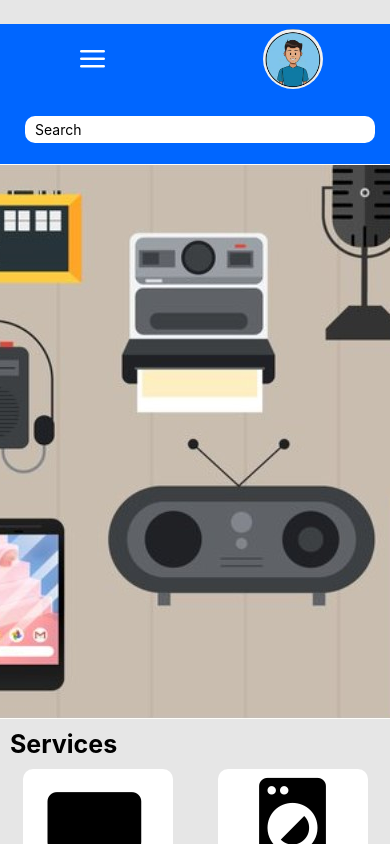
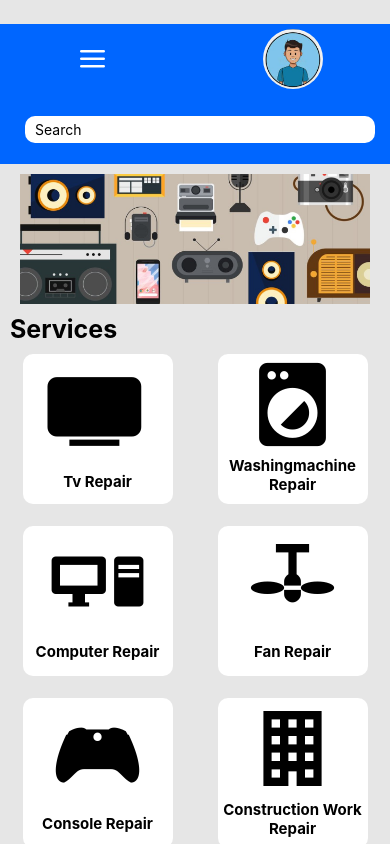
Before and after one commit to Manju1392k/HomeRepair-App, a React Native app: screen / in a window 390 px wide. Built offline with nearby package versions, Linux system fonts and the light colour scheme.

Commit message:
HomeRepair

```diff
--- a/App.js
+++ b/App.js
@@ -127,6 +127,11 @@ const styles = StyleSheet.create({
     flexDirection: "row",
     justifyContent: "center",
   },
+  imagephoto: {
+    width: 350,
+    height: 130,
+    marginTop: 10,
+  },
   navbar: {
     marginTop: 24,
     width: 400,
```
